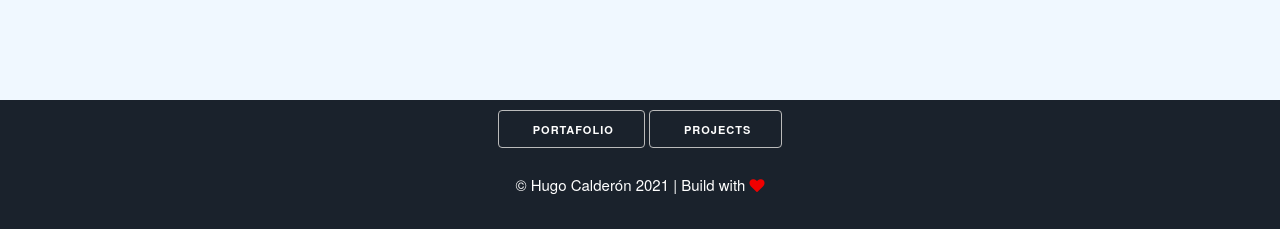
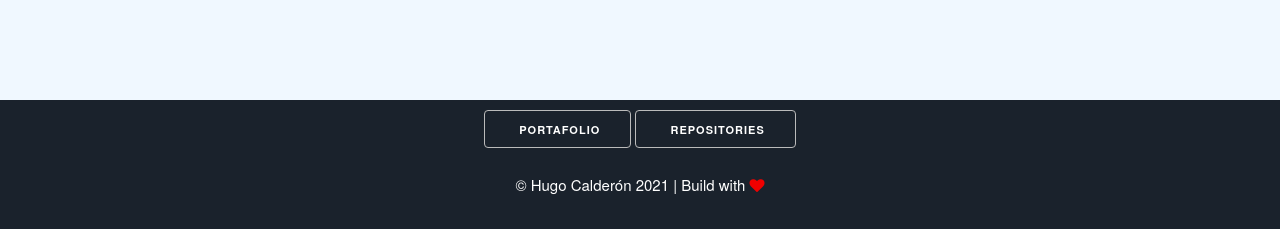
Before and after one commit to hugocalderon/hugocalderon.github.io, a Jekyll site: the page built from portafolio.html, in a window 1280 px wide. Shown: the part 1381-1610 px from the top of the page. Built offline with Jekyll 4.4.1, drawn with Linux system fonts in a browser that asks for light colours.

Commit message:
Update footer.html
Mejoras

```diff
--- a/_includes/footer.html
+++ b/_includes/footer.html
@@ -1,7 +1,7 @@
 <footer class="footer">
     <p>
-        <a class="button" target="_blank" href="https://github.com/hugocalderon/portafolio"> <i class="devicon-github-plain"></i> &nbsp;Portafolio</a>
-        <a class="button" target="_blank" href="https://github.com/hugocalderon/"> <i class="devicon-github-plain"></i> &nbsp;Projects </a>
+        <a class="button" target="_blank" href="https://hugocalderon.github.io/portafolio"> <i class="devicon-github-plain"></i> &nbsp;Portafolio</a>
+        <a class="button" target="_blank" href="https://github.com/hugocalderon/"> <i class="devicon-github-plain"></i> &nbsp;Repositories </a>
     </p>
     <p>&copy; {{site.username}} 2021 | Build with <i class="fa fa-heart" style="color:#ef0000;" aria-hidden="true"></i></p> </footer> <script src="//cdn.jsdelivr.net/particles.js/2.0.0/particles.min.js"></script> <script src="{{ "/assets/js/sweet-scroll.min.js" | prepend: site.baseurl }}"></script> <script src="{{ "/assets/js/main.js" | prepend: site.baseurl }}"></script>
 <!--Nathan Randecker theme-->
```
